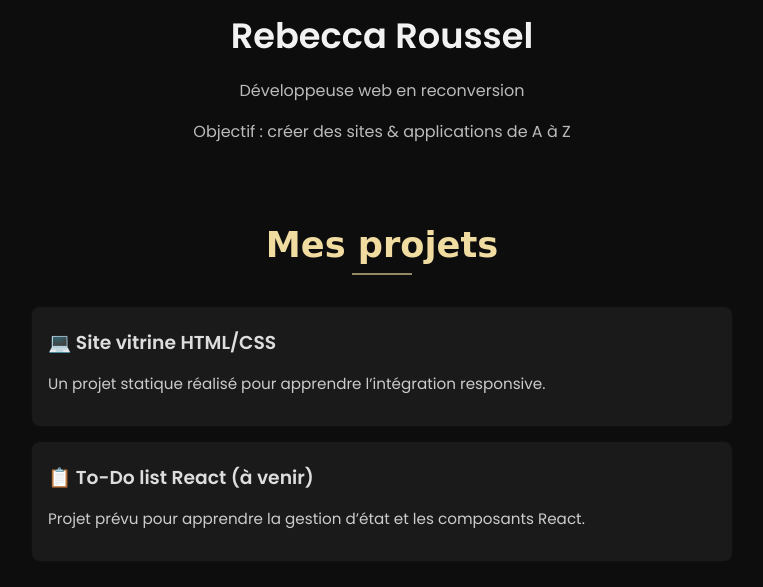
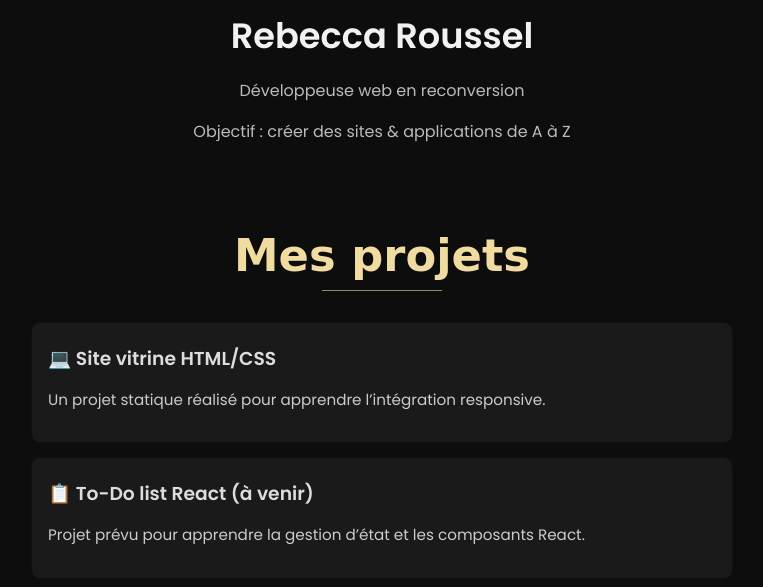
Before and after one commit to rebecca-roussel/portfolio, a plain HTML site: page index.html in a window 1280 px wide. Shown: the part 198-785 px from the top of the page, without its empty margins (258-1021 px from the left). Drawn offline with Linux system fonts and the light colour scheme.

Commit message:
index.html

```diff
--- a/index.html
+++ b/index.html
@@ -58,8 +58,8 @@ header img:hover {
     }
 
 .section h2 {
-  font-family: 'Great Vibes', cursive;
-  font-size: 2.2rem;
+  font-family: 'Allura', cursive;
+  font-size: 2.8rem;
   color: #f0dca0;
   text-align: center;
   position: relative;
@@ -69,8 +69,8 @@ header img:hover {
 .section h2::after {
   content: "";
   display: block;
-  width: 60px;
-  height: 2px;
+  width: 120px;
+  height: 1px;
   background-color: #f0dca0;
   margin: 0.5rem auto 0;
   opacity: 0.6;
```
